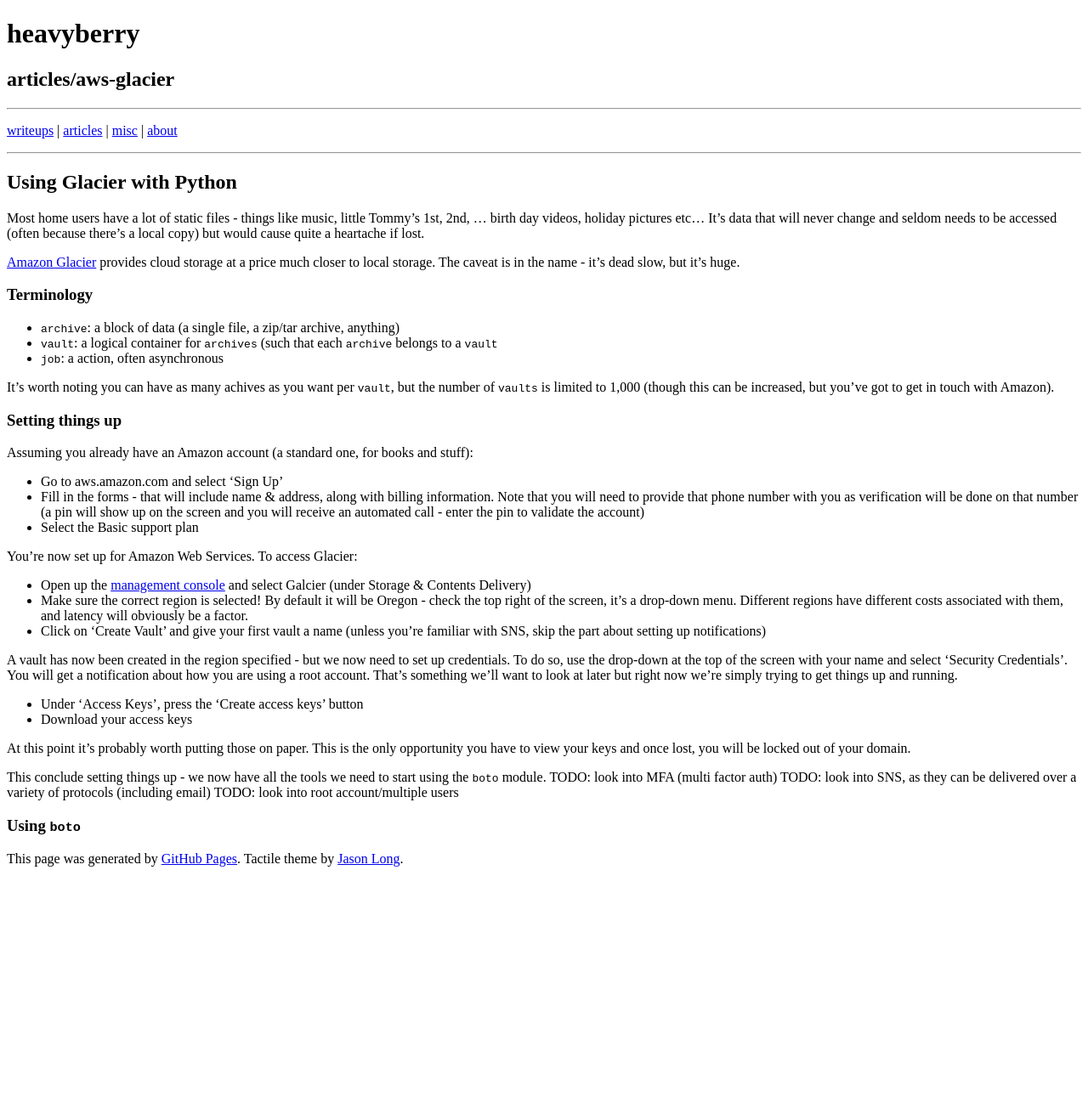
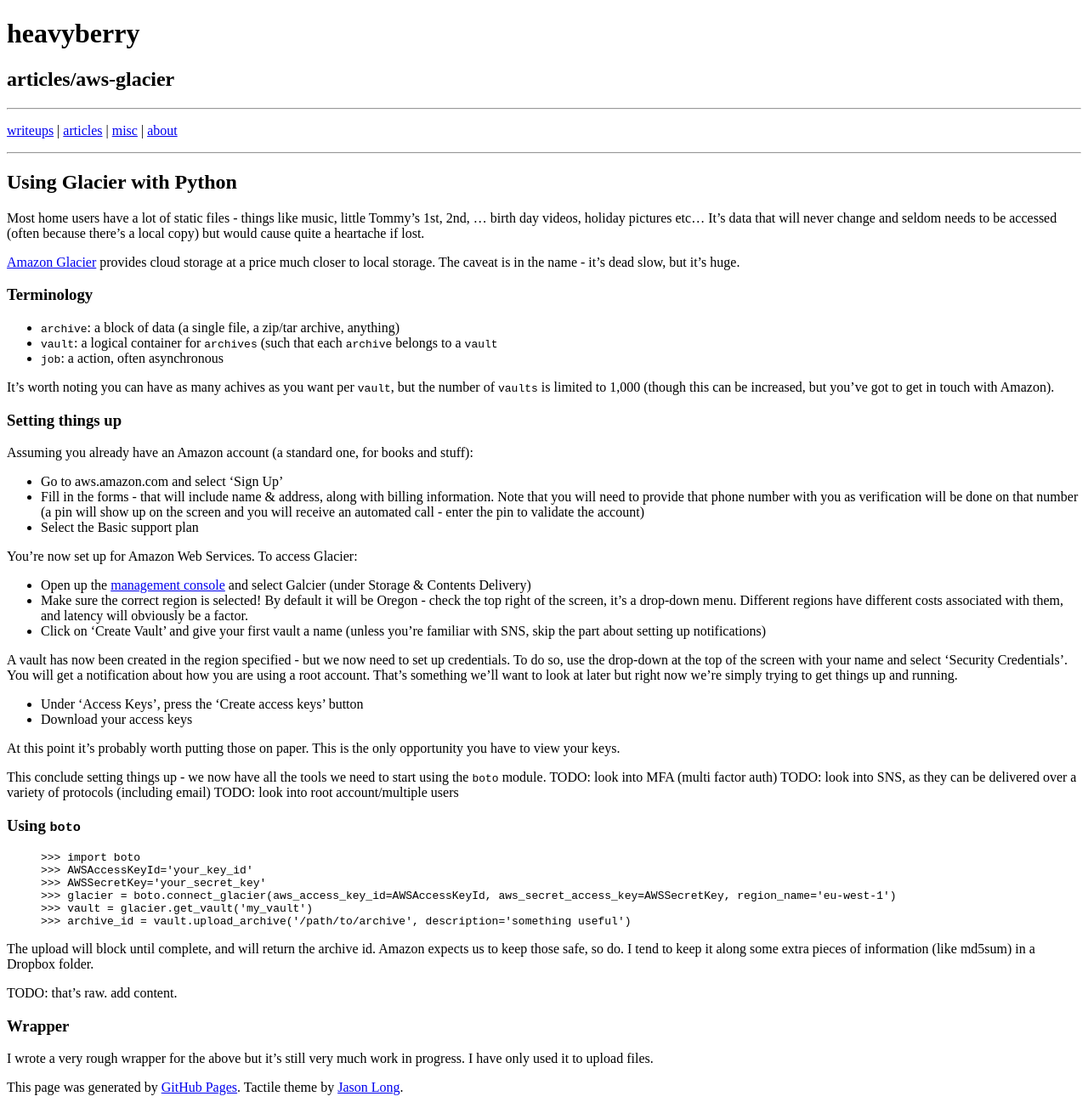
Before and after one commit to axiomiety/axiomiety.github.io, a Jekyll site: the page built from articles/proj_aws-glacier.markdown, in a window 1280 px wide. Shown: the whole page at 85% size. Built offline with Jekyll 4.4.1, drawn with Linux system fonts in a browser that asks for light colours; some web fonts are replaced; before the commit the page ends 1028 px from its top, so only the background shows below that.

Commit message:
some more details on glacier

```diff
--- a/articles/index.markdown
+++ b/articles/index.markdown
@@ -19,3 +19,5 @@
 
 *   [Doom Engine](code_doom-engine.html):
     I first came across those while scanning through the source code for [doom](http://www.github.com/id). It highlights some of the technical limitations at the time, and how people got around them.
+*   [AWS Glacier](proj_aws-glacier.html):
+    A quick introduction to Amazon's Glacier service.
--- a/articles/proj_aws-glacier.markdown
+++ b/articles/proj_aws-glacier.markdown
@@ -38,15 +38,28 @@
 *   Under 'Access Keys', press the 'Create access keys' button
 *   Download your access keys
 
-At this point it's probably worth putting those on paper. This is the only opportunity you have to view your keys and once lost, you will be locked out of your domain.
+At this point it's probably worth putting those on paper. This is the only opportunity you have to view your keys.
 
 This conclude setting things up - we now have all the tools we need to start using the `boto` module.
 TODO: look into MFA (multi factor auth)
 TODO: look into SNS, as they can be delivered over a variety of protocols (including email)
 TODO: look into root account/multiple users
 
-
 ### Using `boto` ###
 
 {% highlight python %}
+>>> import boto
+>>> AWSAccessKeyId='your_key_id'
+>>> AWSSecretKey='your_secret_key'
+>>> glacier = boto.connect_glacier(aws_access_key_id=AWSAccessKeyId, aws_secret_access_key=AWSSecretKey, region_name='eu-west-1')
+>>> vault = glacier.get_vault('my_vault')
+>>> archive_id = vault.upload_archive('/path/to/archive', description='something useful')
 {% endhighlight %}
+
+The upload will block until complete, and will return the archive id. Amazon expects us to keep those safe, so do. I tend to keep it along some extra pieces of information (like md5sum) in a Dropbox folder.
+
+TODO: that's raw. add content.
+
+### Wrapper ###
+
+I wrote a very rough wrapper for the above but it's still very much work in progress. I have only used it to upload files.
```
